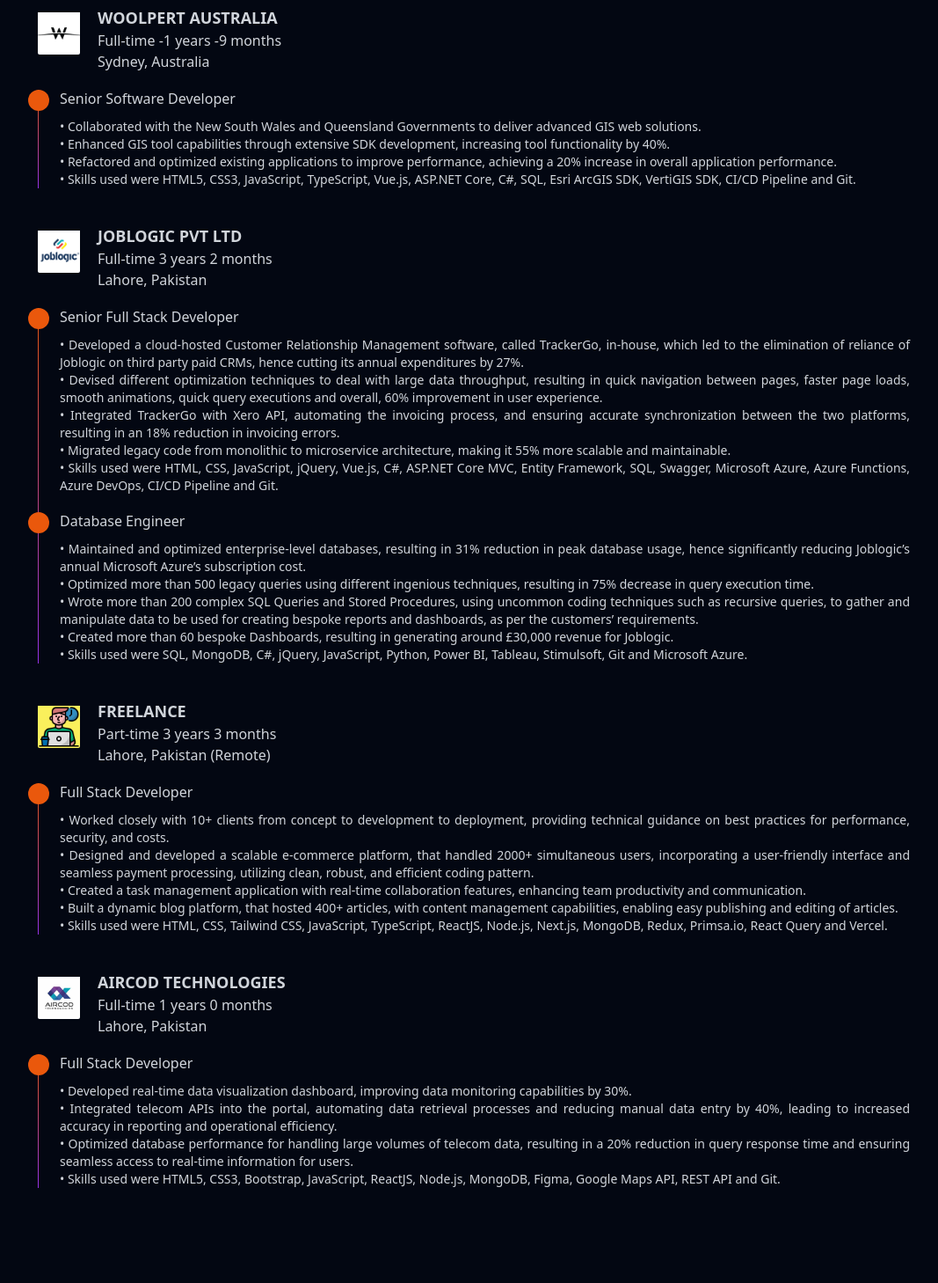
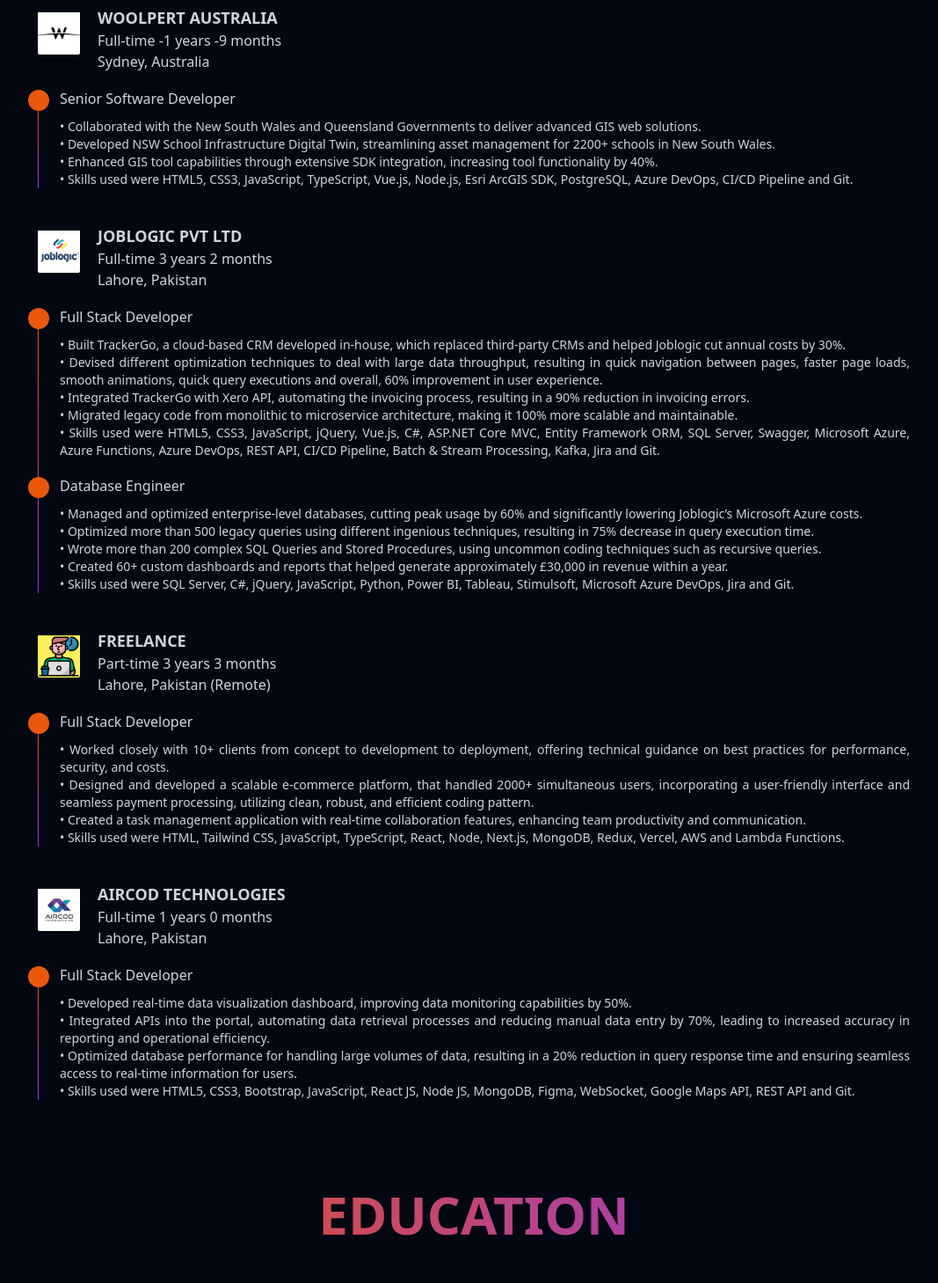
Before and after one commit to hassaanarif/HassaanKhawaja-Portfolio, a React (Vite) app: page / in a window 1280 px wide. Shown: the part 980-2438 px from the top of the page at 88% size, without its empty margins (101-1168 px from the left). Built offline with nearby package versions, Linux system fonts and the light colour scheme.

Commit message:
Refactored CSS for consistency, updated Skills and Certifications data, and enhanced job descriptions for clarity and impact.

```diff
--- a/src/components/Skills.tsx
+++ b/src/components/Skills.tsx
@@ -1,13 +1,15 @@
+import skills from "../constants/Skills";
 import SkillBadge from "./SkillBadge";
-import skills from "../constants/Skills";
 
 function Skills() {
   return (
     <section id="skills" className="py-10 px-5 md:px-36">
-			<h1 className="text-center text-6xl font-extrabold bg-gradient-to-r from-orange-600 to-purple-600 bg-clip-text text-transparent">SKILLS</h1>
+      <h1 className="text-center text-6xl font-extrabold bg-gradient-to-r from-orange-600 to-purple-600 bg-clip-text text-transparent">
+        SKILLS
+      </h1>
 
       <section className="mt-10 overflow-hidden bg-gray-100 bg-opacity-30 py-6 rounded-md ">
-				<div className="flex flex-row items-center  banner-r-l">
+        <div className="flex flex-row items-center scrollBannerRightToLeft  banner-r-l">
           {skills.map((skill, index) => {
             return <SkillBadge key={index} logoURL={skill.logoURL} name={skill.name} />;
           })}
--- a/src/constants/Certifications.ts
+++ b/src/constants/Certifications.ts
@@ -1,6 +1,6 @@
-import Certificate from "../interfaces/Certificate";
 import MA from "../assets/MoshAcademy.jpeg";
 import C from "../assets/coursera.webp";
+import Certificate from "../interfaces/Certificate";
 
 const certifications: Certificate[] = [
   {
@@ -70,6 +70,12 @@ const certifications: Certificate[] = [
     logoURL: MA,
   },
   {
+    title: "THE ULTIMATE DOCKER COURSE",
+    issuer: "Mosh Academy",
+    duration: "Mar-2022 - Mar-2022",
+    logoURL: MA,
+  },
+  {
     title: "CRYPTOGRAPHY",
     issuer: "Coursera",
     duration: "Sept-2020 - Sept-2020",
--- a/src/constants/Jobs.ts
+++ b/src/constants/Jobs.ts
@@ -17,9 +17,9 @@ const jobs: Job[] = [
         title: "Senior Software Developer",
         content: `
 •	Collaborated with the New South Wales and Queensland Governments to deliver advanced GIS web solutions.
-<br/>•	Enhanced GIS tool capabilities through extensive SDK development, increasing tool functionality by 40%.
-<br/>•	Refactored and optimized existing applications to improve performance, achieving a 20% increase in overall application performance.
-<br/>•	Skills used were HTML5, CSS3, JavaScript, TypeScript, Vue.js, ASP.NET Core, C#, SQL, Esri ArcGIS SDK, VertiGIS SDK, CI/CD Pipeline and Git.
+<br/>•	Developed NSW School Infrastructure Digital Twin, streamlining asset management for 2200+ schools in New South Wales.
+<br/>•	Enhanced GIS tool capabilities through extensive SDK integration, increasing tool functionality by 40%.
+<br/>•	Skills used were HTML5, CSS3, JavaScript, TypeScript, Vue.js, Node.js, Esri ArcGIS SDK, PostgreSQL, Azure DevOps, CI/CD Pipeline and Git.
 `,
       },
     ],
@@ -33,23 +33,23 @@ const jobs: Job[] = [
     endDate: "2024-04-30",
     positions: [
       {
-        title: "Senior Full Stack Developer",
+        title: "Full Stack Developer",
         content: `
-•	Developed a cloud-hosted Customer Relationship Management software, called TrackerGo, in-house, which led to the elimination of reliance of Joblogic on third party paid CRMs, hence cutting its annual expenditures by 27%.
+•	Built TrackerGo, a cloud-based CRM developed in-house, which replaced third-party CRMs and helped Joblogic cut annual costs by 30%.
 <br/>•	Devised different optimization techniques to deal with large data throughput, resulting in quick navigation between pages, faster page loads, smooth animations, quick query executions and overall, 60% improvement in user experience.
-<br/>•	Integrated TrackerGo with Xero API, automating the invoicing process, and ensuring accurate synchronization between the two platforms, resulting in an 18% reduction in invoicing errors.
-<br/>•	Migrated legacy code from monolithic to microservice architecture, making it 55% more scalable and maintainable.
-<br/>•	Skills used were HTML, CSS, JavaScript, jQuery, Vue.js, C#, ASP.NET Core MVC, Entity Framework, SQL, Swagger, Microsoft Azure, Azure Functions, Azure DevOps, CI/CD Pipeline and Git.
+<br/>•	Integrated TrackerGo with Xero API, automating the invoicing process, resulting in a 90% reduction in invoicing errors.
+<br/>•	Migrated legacy code from monolithic to microservice architecture, making it 100% more scalable and maintainable.
+<br/>•	Skills used were HTML5, CSS3, JavaScript, jQuery, Vue.js, C#, ASP.NET Core MVC, Entity Framework ORM, SQL Server, Swagger, Microsoft Azure, Azure Functions, Azure DevOps, REST API, CI/CD Pipeline, Batch & Stream Processing, Kafka, Jira and Git.
 `,
       },
       {
         title: "Database Engineer",
         content: `
-•	Maintained and optimized enterprise-level databases, resulting in 31% reduction in peak database usage, hence significantly reducing Joblogic’s annual Microsoft Azure’s subscription cost.
+•	Managed and optimized enterprise-level databases, cutting peak usage by 60% and significantly lowering Joblogic’s Microsoft Azure costs.
 <br/>•	Optimized more than 500 legacy queries using different ingenious techniques, resulting in 75% decrease in query execution time.
-<br/>•	Wrote more than 200 complex SQL Queries and Stored Procedures, using uncommon coding techniques such as recursive queries, to gather and manipulate data to be used for creating bespoke reports and dashboards, as per the customers’ requirements.
-<br/>•	Created more than 60 bespoke Dashboards, resulting in generating around £30,000 revenue for Joblogic.
-<br/>•	Skills used were SQL, MongoDB, C#, jQuery, JavaScript, Python, Power BI, Tableau, Stimulsoft, Git and Microsoft Azure.
+<br/>•	Wrote more than 200 complex SQL Queries and Stored Procedures, using uncommon coding techniques such as recursive queries.
+<br/>•	Created 60+ custom dashboards and reports that helped generate approximately £30,000 in revenue within a year.
+<br/>•	Skills used were SQL Server, C#, jQuery, JavaScript, Python, Power BI, Tableau, Stimulsoft, Microsoft Azure DevOps, Jira and Git.
 `,
       },
     ],
@@ -66,11 +66,10 @@ const jobs: Job[] = [
       {
         title: "Full Stack Developer",
         content: `
-•	Worked closely with 10+ clients from concept to development to deployment, providing technical guidance on best practices for performance, security, and costs.
+•	Worked closely with 10+ clients from concept to development to deployment, offering technical guidance on best practices for performance, security, and costs.
 <br/>•	Designed and developed a scalable e-commerce platform, that handled 2000+ simultaneous users, incorporating a user-friendly interface and seamless payment processing, utilizing clean, robust, and efficient coding pattern.
 <br/>•	Created a task management application with real-time collaboration features, enhancing team productivity and communication.
-<br/>•	Built a dynamic blog platform, that hosted 400+ articles, with content management capabilities, enabling easy publishing and editing of articles.
-<br/>•	Skills used were HTML, CSS, Tailwind CSS, JavaScript, TypeScript, ReactJS, Node.js, Next.js, MongoDB, Redux, Primsa.io, React Query and Vercel.
+<br/>•	Skills used were HTML, Tailwind CSS, JavaScript, TypeScript, React, Node, Next.js, MongoDB, Redux, Vercel, AWS and Lambda Functions.
 `,
       },
     ],
@@ -87,10 +86,11 @@ const jobs: Job[] = [
       {
         title: "Full Stack Developer",
         content: `
-•	Developed real-time data visualization dashboard, improving data monitoring capabilities by 30%.
-<br/>•	Integrated telecom APIs into the portal, automating data retrieval processes and reducing manual data entry by 40%, leading to increased accuracy in reporting and operational efficiency.
-<br/>•	Optimized database performance for handling large volumes of telecom data, resulting in a 20% reduction in query response time and ensuring seamless access to real-time information for users.
-<br/>•	Skills used were HTML5, CSS3, Bootstrap, JavaScript, ReactJS, Node.js, MongoDB, Figma, Google Maps API, REST API and Git.`,
+•	Developed real-time data visualization dashboard, improving data monitoring capabilities by 50%.
+<br/>•	Integrated APIs into the portal, automating data retrieval processes and reducing manual data entry by 70%, leading to increased accuracy in reporting and operational efficiency.
+<br/>•	Optimized database performance for handling large volumes of data, resulting in a 20% reduction in query response time and ensuring seamless access to real-time information for users.
+<br/>•	Skills used were HTML5, CSS3, Bootstrap, JavaScript, React JS, Node JS, MongoDB, Figma, WebSocket, Google Maps API, REST API and Git.
+`,
       },
     ],
   },
--- a/src/constants/Skills.ts
+++ b/src/constants/Skills.ts
@@ -1,20 +1,22 @@
+import ASP from "../assets/icon-asp.png";
+import BS from "../assets/icon-bootstrap.png";
+import CUI from "../assets/icon-chakraui.png";
+import CS from "../assets/icon-csharp.png";
+import CSS from "../assets/icon-css.png";
+import DOCKER from "../assets/icon-docker.png";
+import GIT from "../assets/icon-git.png";
 import HTML from "../assets/icon-html.png";
-import CSS from "../assets/icon-css.png";
 import JS from "../assets/icon-javascript.png";
-import TS from "../assets/icon-typescript.png";
+import JQ from "../assets/icon-jquery.png";
+import KAFKA from "../assets/icon-kafka.png";
+import MDB from "../assets/icon-mongodb.png";
+import ND from "../assets/icon-node.png";
 import RT from "../assets/icon-react.png";
+import RQ from "../assets/icon-reactQuery.png";
 import RD from "../assets/icon-redux.png";
-import ND from "../assets/icon-node.png";
-import MDB from "../assets/icon-mongodb.png";
-import GIT from "../assets/icon-git.png";
-import CS from "../assets/icon-csharp.png";
-import ASP from "../assets/icon-asp.png";
-import CUI from "../assets/icon-chakraui.png";
-import BS from "../assets/icon-bootstrap.png";
-import JQ from "../assets/icon-jquery.png";
 import SQL from "../assets/icon-sql.png";
 import TW from "../assets/icon-tailwindcss.png";
-import RQ from "../assets/icon-reactQuery.png";
+import TS from "../assets/icon-typescript.png";
 
 interface Skill {
   logoURL: string;
@@ -90,6 +92,14 @@ const skills: Skill[] = [
     logoURL: RQ,
     name: "React Query",
   },
+  {
+    logoURL: DOCKER,
+    name: "Docker",
+  },
+  {
+    logoURL: KAFKA,
+    name: "Kafka",
+  },
 ];
 
 export default skills;
--- a/src/index.css
+++ b/src/index.css
@@ -78,12 +78,16 @@ body::-webkit-scrollbar-track {
   animation-delay: 0.4s;
 }
 
+.scrollBannerRightToLeft:hover {
+  animation-play-state: paused;
+}
+
 @keyframes scrollBannerRightToLeft {
   0% {
     transform: translateX(0);
   }
   100% {
-		transform: translateX(-100%);
+    transform: translateX(-200%);
   }
 }
 
```
Also changed, not shown: src/assets/icon-docker.png (added), src/assets/icon-kafka.png (added), src/components/SkillBadge.tsx (indentation only). Lines whose indentation alone changed are shown as unchanged.
